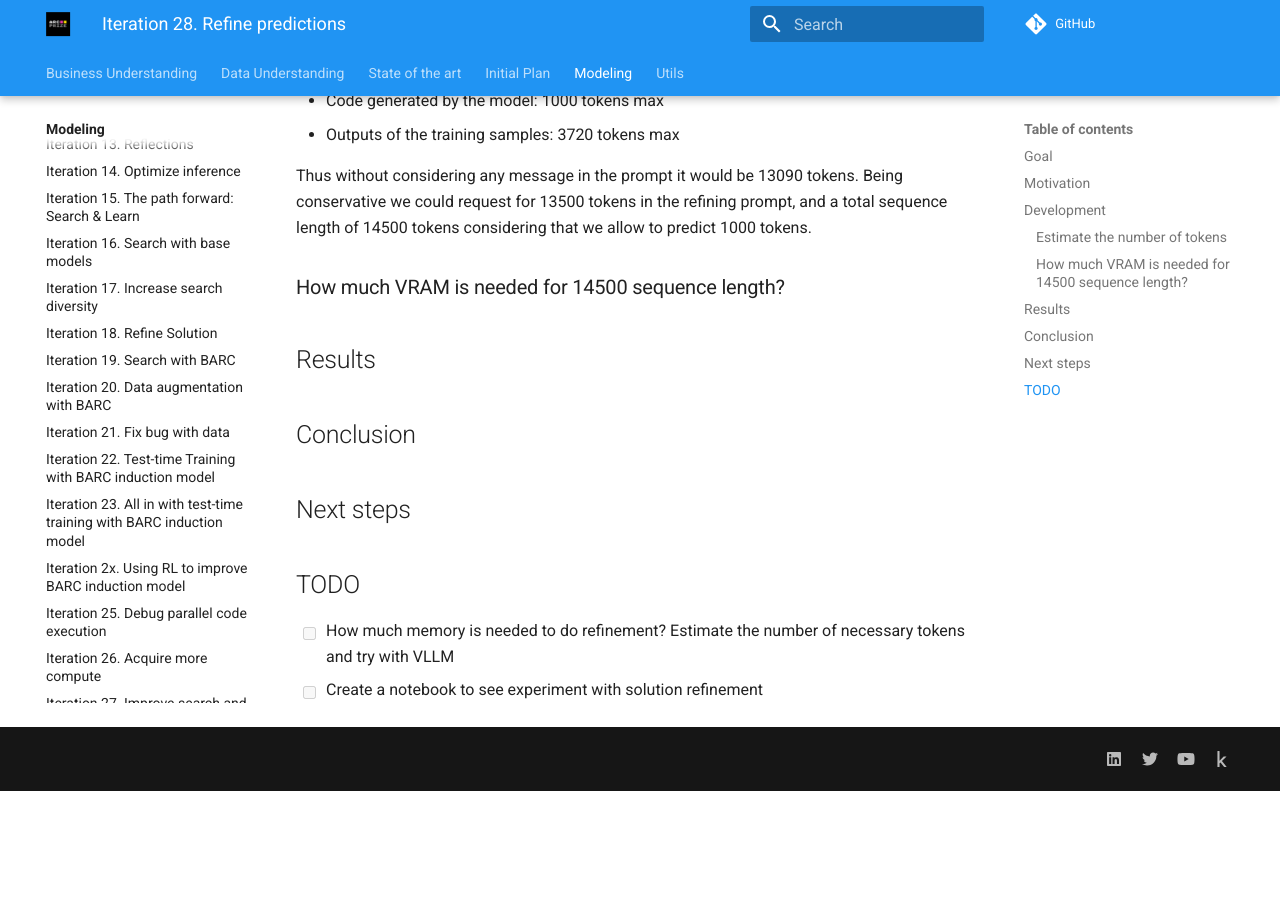
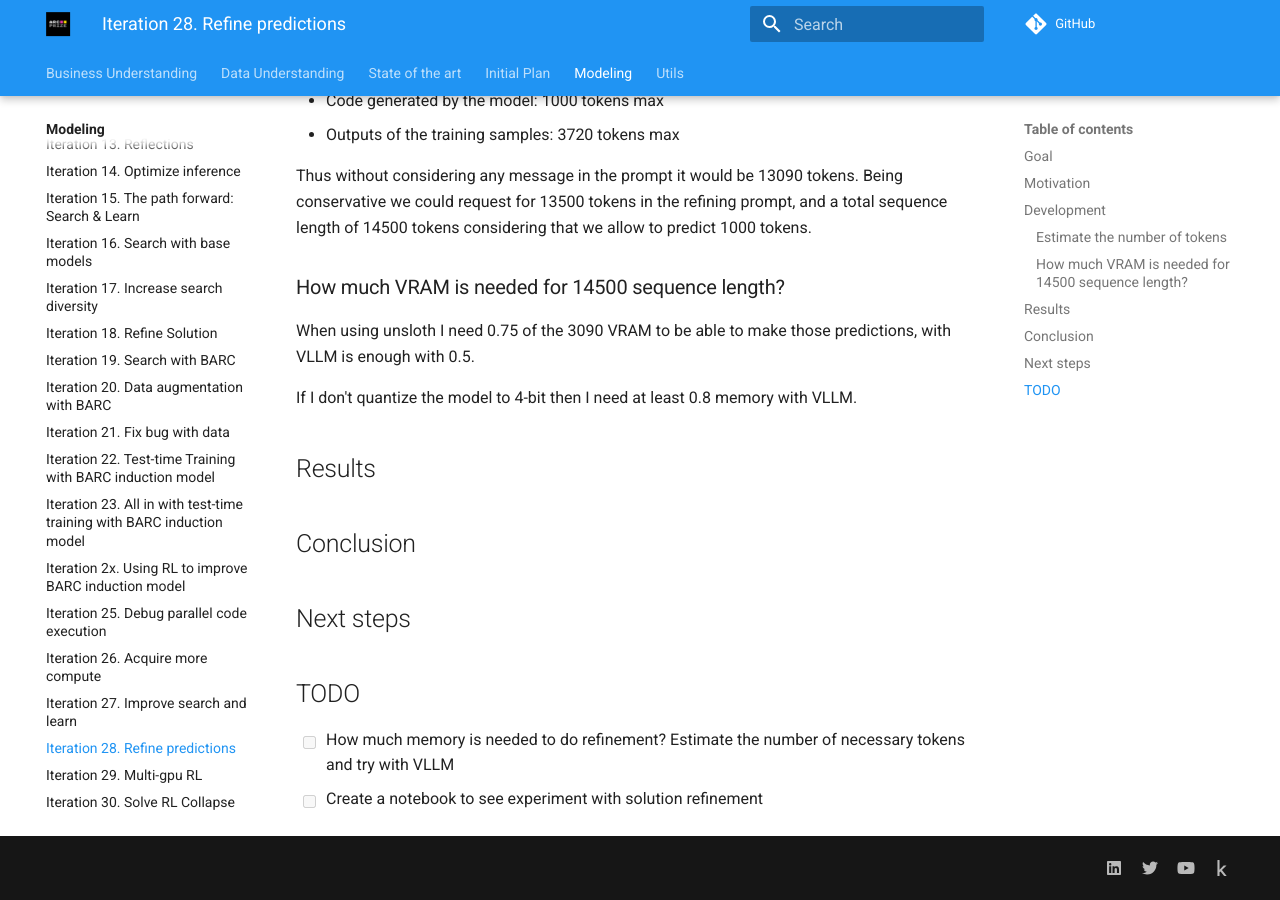
Before and after one commit to ironbar/arc25, an MkDocs documentation site: the page built from docs/modeling/Iteration_28_refine_predictions.md, in a window 1280 px wide and 900 px high, scrolled down 812 px. Built offline with MkDocs 1.6.1 and Material for MkDocs 9.7.7, drawn with Linux system fonts in a browser that asks for light colours; comment, search, counter and statistics services are not loaded; before the commit the page ends 1603 px from its top, so only the background shows below that.

Commit message:
documented VRAM necessary to make inference with a sequence length of 14500 tokens

```diff
--- a/docs/modeling/Iteration_28_refine_predictions.md
+++ b/docs/modeling/Iteration_28_refine_predictions.md
@@ -43,6 +43,10 @@
 
 ### How much VRAM is needed for 14500 sequence length?
 
+When using unsloth I need 0.75 of the 3090 VRAM to be able to make those predictions, with VLLM is enough with 0.5.
+
+If I don't quantize the model to 4-bit then I need at least 0.8 memory with VLLM.
+
 ## Results
 
 ## Conclusion
```
Also changed, not shown: 1 other file.
